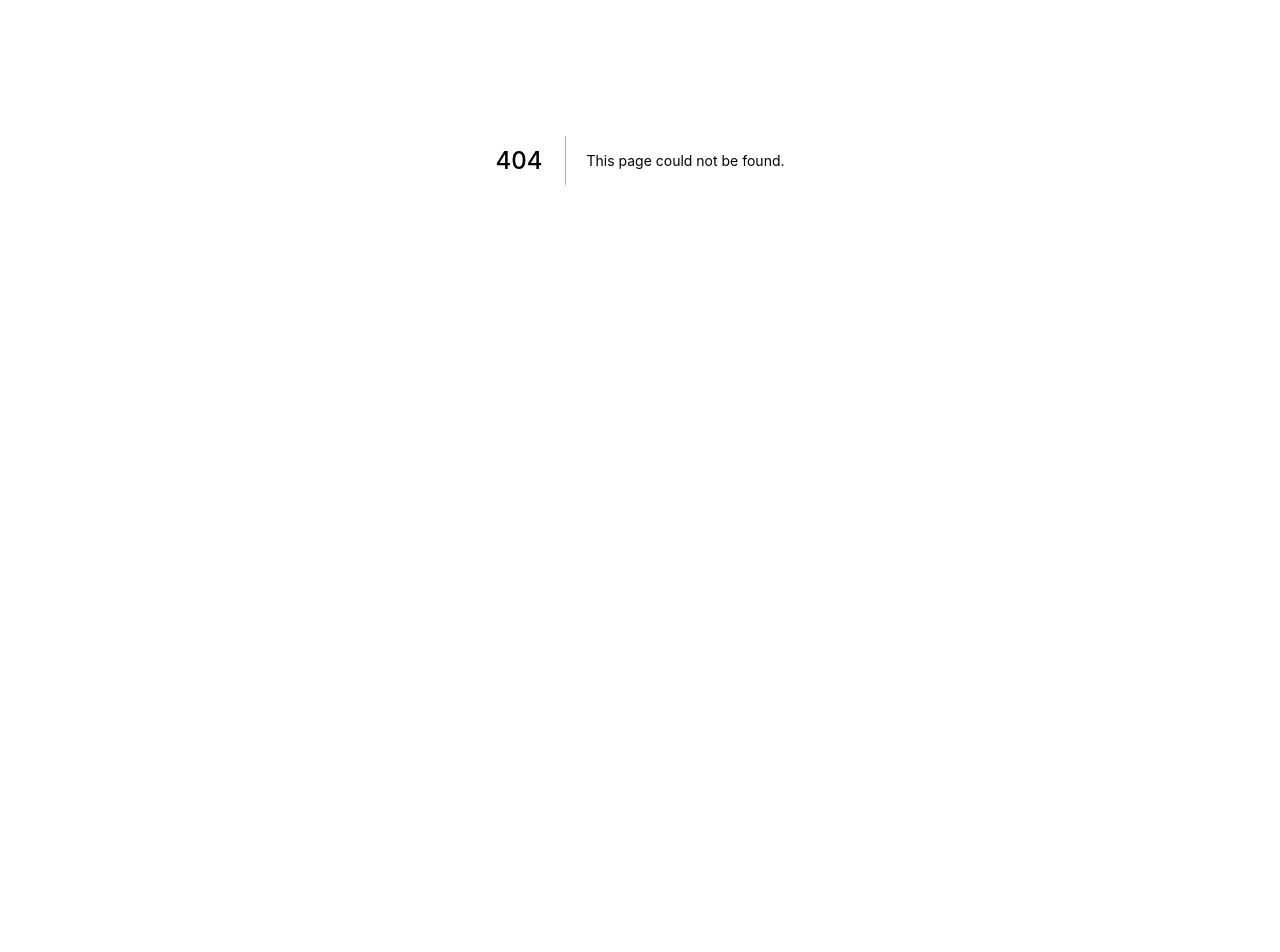
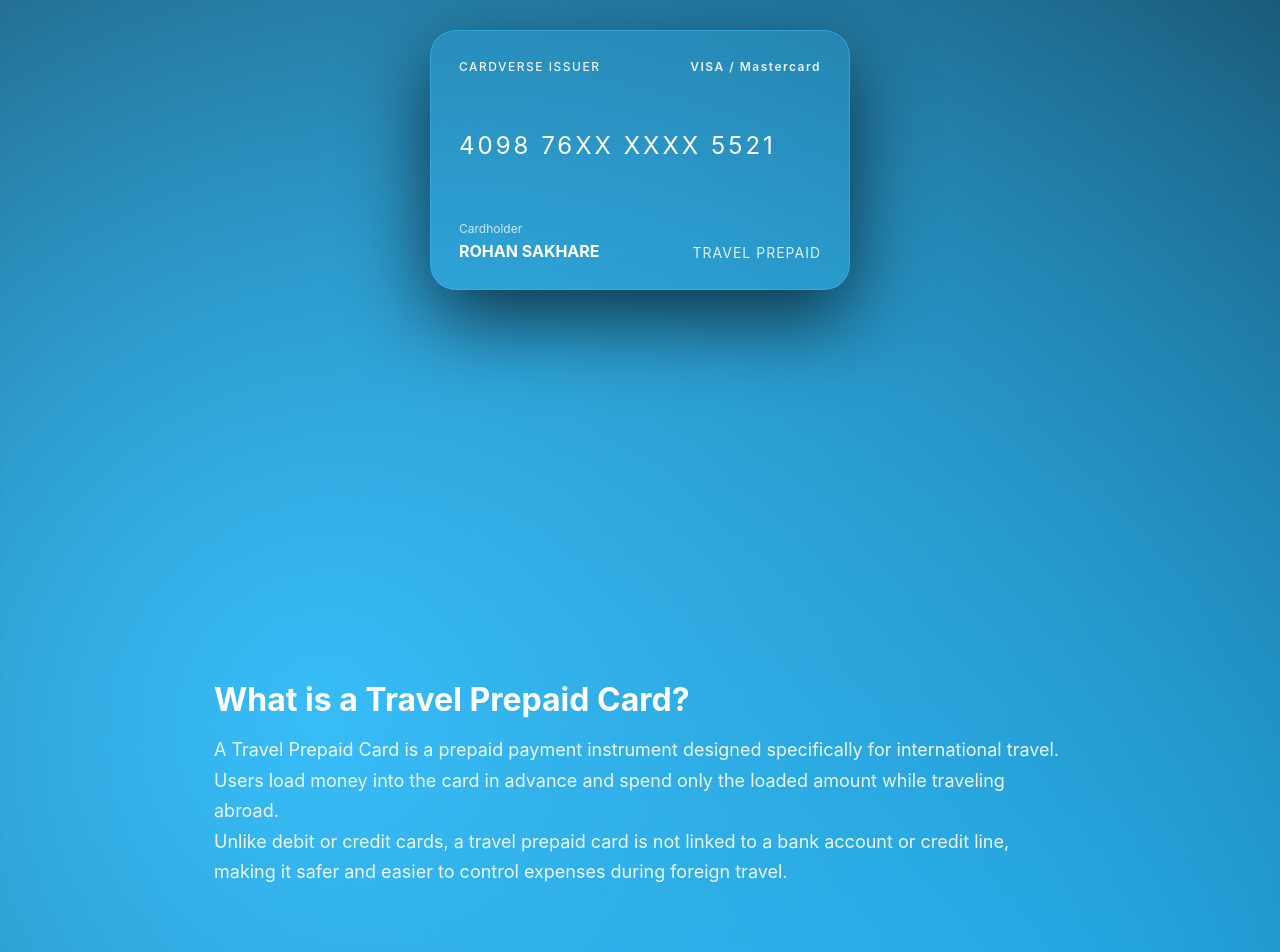
Before and after one commit to rohsak5649/cardverse, a Next.js app: page /cards/travel-prepaid in a window 1280 px wide. Before the commit this address had no page. Shown: the part 240-1192 px from the top of the page. Before the commit the page ends 800 px from the top, so only its background shows below. Built offline with nearby package versions, Linux system fonts and the light colour scheme.

Commit message:
travelcard Update

```diff
--- /dev/null
+++ b/app/cards/travel-prepaid/page.tsx
@@ -0,0 +1,185 @@
+import styles from "./travelPrepaid.module.css";
+
+export default function TravelPrepaidCardPage() {
+  return (
+    <main className={styles.wrapper}>
+
+      {/* HERO */}
+      <section className={styles.hero}>
+        <div className={styles.card}>
+          <div className={styles.topRow}>
+            <span className={styles.bank}>CARDVERSE ISSUER</span>
+            <span className={styles.issuer}>VISA / Mastercard</span>
+          </div>
+
+          <div className={styles.number}>
+            4098&nbsp;76XX&nbsp;XXXX&nbsp;5521
+          </div>
+
+          <div className={styles.footer}>
+            <div>
+              <span>Cardholder</span>
+              <strong>ROHAN SAKHARE</strong>
+            </div>
+            <div className={styles.type}>TRAVEL PREPAID</div>
+          </div>
+        </div>
+      </section>
+
+      {/* CONTENT */}
+      <section className={styles.content}>
+
+        <div className={styles.block}>
+          <h2>What is a Travel Prepaid Card?</h2>
+          <p>
+            A Travel Prepaid Card is a prepaid payment instrument designed
+            specifically for international travel. Users load money into the
+            card in advance and spend only the loaded amount while traveling
+            abroad.
+          </p>
+          <p>
+            Unlike debit or credit cards, a travel prepaid card is not linked
+            to a bank account or credit line, making it safer and easier to
+            control expenses during foreign travel.
+          </p>
+        </div>
+
+        <div className={styles.block}>
+          <h2>Travel Prepaid Card Positioning</h2>
+          <ul>
+            <li><strong>Card Type:</strong> Open-Loop Prepaid Card</li>
+            <li><strong>Funding Source:</strong> Preloaded Customer Funds</li>
+            <li><strong>Usage Geography:</strong> International</li>
+            <li><strong>Risk Model:</strong> Low (No credit, limited balance)</li>
+          </ul>
+        </div>
+
+        <div className={styles.block}>
+          <h2>Entities Involved in Travel Prepaid Ecosystem</h2>
+          <ul>
+            <li><strong>Cardholder:</strong> International traveler</li>
+            <li><strong>Issuing Bank:</strong> Authorized prepaid issuer</li>
+            <li><strong>Program Manager:</strong> Prepaid card management</li>
+            <li><strong>Card Network:</strong> Visa / Mastercard</li>
+            <li><strong>Foreign Merchant / ATM:</strong> Acceptance point</li>
+            <li><strong>FX Engine:</strong> Currency conversion system</li>
+          </ul>
+        </div>
+
+        <div className={styles.block}>
+          <h2>Types of Travel Prepaid Cards</h2>
+          <ul>
+            <li>Single-Currency Travel Card</li>
+            <li>Multi-Currency Travel Card</li>
+            <li>Virtual Travel Card</li>
+            <li>Student Travel Card</li>
+          </ul>
+        </div>
+
+        <div className={styles.block}>
+          <h2>Travel Prepaid Card Issuance Flow</h2>
+          <ol>
+            <li>Customer applies for travel prepaid card</li>
+            <li>KYC and passport verification</li>
+            <li>Currency selection (USD, EUR, GBP, etc.)</li>
+            <li>Funds loaded into prepaid wallet</li>
+            <li>Card issued and activated</li>
+          </ol>
+        </div>
+
+        <div className={styles.block}>
+          <h2>POS Transaction Flow (International)</h2>
+
+          <div className={styles.flow}>
+            <span>Cardholder</span>
+            <span>Foreign POS</span>
+            <span>Acquirer</span>
+            <span>Network</span>
+            <span>Issuer</span>
+            <span>Prepaid Wallet</span>
+          </div>
+
+          <ol>
+            <li>Card presented at international merchant</li>
+            <li>Transaction routed via global card network</li>
+            <li>Issuer checks prepaid balance</li>
+            <li>FX conversion applied if needed</li>
+            <li>Amount debited from prepaid wallet</li>
+            <li>Approval returned to merchant</li>
+          </ol>
+        </div>
+
+        <div className={styles.block}>
+          <h2>ATM Cash Withdrawal Abroad</h2>
+          <ol>
+            <li>Card inserted at foreign ATM</li>
+            <li>PIN authentication</li>
+            <li>ATM request routed internationally</li>
+            <li>Issuer validates balance</li>
+            <li>Cash dispensed in local currency</li>
+            <li>Balance updated after FX conversion</li>
+          </ol>
+        </div>
+
+        <div className={styles.block}>
+          <h2>Foreign Exchange (FX) Handling</h2>
+          <ul>
+            <li>Preloaded foreign currency wallets</li>
+            <li>Locked-in exchange rates</li>
+            <li>Reduced FX markup compared to debit cards</li>
+            <li>Network-based FX for unsupported currencies</li>
+          </ul>
+        </div>
+
+        <div className={styles.block}>
+          <h2>Security & Controls</h2>
+          <ul>
+            <li>PIN-based authentication</li>
+            <li>Geographic usage control</li>
+            <li>Daily spend & ATM limits</li>
+            <li>Card freeze/unfreeze</li>
+            <li>Lost card protection</li>
+          </ul>
+        </div>
+
+        <div className={styles.block}>
+          <h2>Clearing & Settlement</h2>
+          <p>
+            Transactions are cleared and settled via international card
+            networks. The prepaid wallet balance is adjusted immediately,
+            while interbank settlement occurs later.
+          </p>
+        </div>
+
+        <div className={styles.block}>
+          <h2>Advantages</h2>
+          <ul>
+            <li>Controlled spending</li>
+            <li>Lower FX charges</li>
+            <li>Safer than carrying cash</li>
+            <li>No impact on bank account</li>
+          </ul>
+        </div>
+
+        <div className={styles.block}>
+          <h2>Limitations</h2>
+          <ul>
+            <li>Preload required</li>
+            <li>Limited domestic usage</li>
+            <li>Reload may require issuer approval</li>
+          </ul>
+        </div>
+
+        <div className={styles.block}>
+          <h2>Summary</h2>
+          <p>
+            Travel Prepaid Cards are ideal companions for international travel,
+            offering secure, controlled, and cost-effective access to foreign
+            currency without exposing bank accounts or credit lines.
+          </p>
+        </div>
+
+      </section>
+    </main>
+  );
+}
--- /dev/null
+++ b/app/cards/travel-prepaid/travelPrepaid.module.css
@@ -0,0 +1,126 @@
+.wrapper {
+  min-height: 100vh;
+  color: white;
+  background:
+    radial-gradient(circle at 25% 20%, #38bdf8, transparent 45%),
+    radial-gradient(circle at 75% 30%, #0ea5e9, transparent 45%),
+    #0b0b0f;
+}
+
+/* HERO */
+.hero {
+  min-height: 100vh;
+  display: flex;
+  justify-content: center;
+  align-items: center;
+}
+
+/* CARD */
+.card {
+  width: 420px;
+  height: 260px;
+  padding: 28px;
+  border-radius: 26px;
+  background: rgba(56, 189, 248, 0.18);
+  backdrop-filter: blur(22px);
+  border: 1px solid rgba(56, 189, 248, 0.45);
+  box-shadow: 0 30px 80px rgba(0, 0, 0, 0.65);
+  display: flex;
+  flex-direction: column;
+  justify-content: space-between;
+}
+
+.topRow {
+  display: flex;
+  justify-content: space-between;
+  font-size: 12px;
+  letter-spacing: 1.5px;
+  opacity: 0.9;
+}
+
+.bank {
+  font-weight: 500;
+}
+
+.issuer {
+  font-weight: 600;
+}
+
+/* NUMBER */
+.number {
+  font-size: 24px;
+  letter-spacing: 3px;
+}
+
+/* FOOTER */
+.footer {
+  display: flex;
+  justify-content: space-between;
+  align-items: flex-end;
+}
+
+.footer span {
+  font-size: 12px;
+  opacity: 0.75;
+}
+
+.footer strong {
+  display: block;
+  margin-top: 4px;
+  font-size: 16px;
+}
+
+.type {
+  font-size: 14px;
+  letter-spacing: 1px;
+  opacity: 0.85;
+}
+
+/* CONTENT */
+.content {
+  max-width: 900px;
+  margin: 0 auto;
+  padding: 120px 24px 160px;
+}
+
+/* BLOCK */
+.block {
+  margin-bottom: 90px;
+}
+
+.block h2 {
+  font-size: 32px;
+  margin-bottom: 16px;
+}
+
+.block p,
+.block li {
+  font-size: 18px;
+  line-height: 1.7;
+  opacity: 0.9;
+}
+
+.block ul,
+.block ol {
+  margin-left: 20px;
+  margin-top: 12px;
+}
+
+/* FLOW */
+.flow {
+  margin: 24px 0;
+  padding: 20px;
+  border-radius: 18px;
+  background: rgba(56, 189, 248, 0.12);
+  border: 1px solid rgba(56, 189, 248, 0.3);
+  display: flex;
+  flex-wrap: wrap;
+  gap: 12px;
+}
+
+.flow span {
+  padding: 10px 18px;
+  border-radius: 22px;
+  background: rgba(56, 189, 248, 0.2);
+  font-size: 14px;
+}
--- a/app/page.tsx
+++ b/app/page.tsx
@@ -22,6 +22,7 @@ const sections = [
       { name: "Non-Reloadable Prepaid", link: "/cards/non-reloadable-prepaid" },
       { name: "Gift Card", link: "/cards/gift-card" },
       { name: "Payroll Card", link: "/cards/payroll-card" },
+      { name: "Travel Card", link: "/cards/travel-prepaid" },
     ],
   },
   {
```
